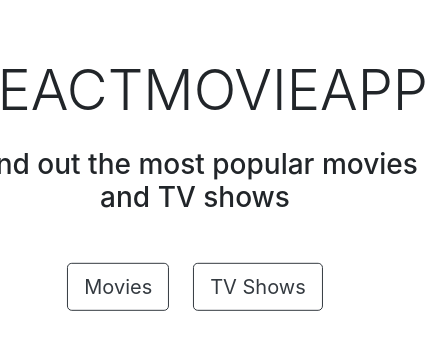
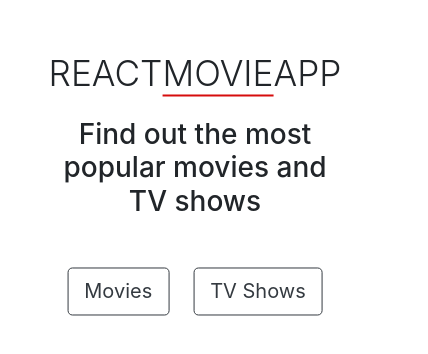
Before and after one commit to AdemHuduti/movie-app, a React (Create React App) app: page / in a window 390 px wide. Shown: the part 154-508 px from the top of the page, 428 px wide, since content can reach past the window. Built offline with nearby package versions, Linux system fonts and the light colour scheme.

Commit message:
Update index.css

```diff
--- a/src/index.css
+++ b/src/index.css
@@ -124,3 +124,22 @@ body {
   transform: translate(-50%, -50%);
   text-align: center;
 }
+
+.under {
+  border-bottom: 2px solid #d60d0d;
+}
+
+/********************************/
+@media (max-width: 417px) {
+  .res_h1 {
+    font-size: 2.2rem;
+  }
+
+  .res_h3 {
+    font-size: 1.75rem;
+  }
+
+  .myBtn {
+    display: none;
+  }
+}
```
